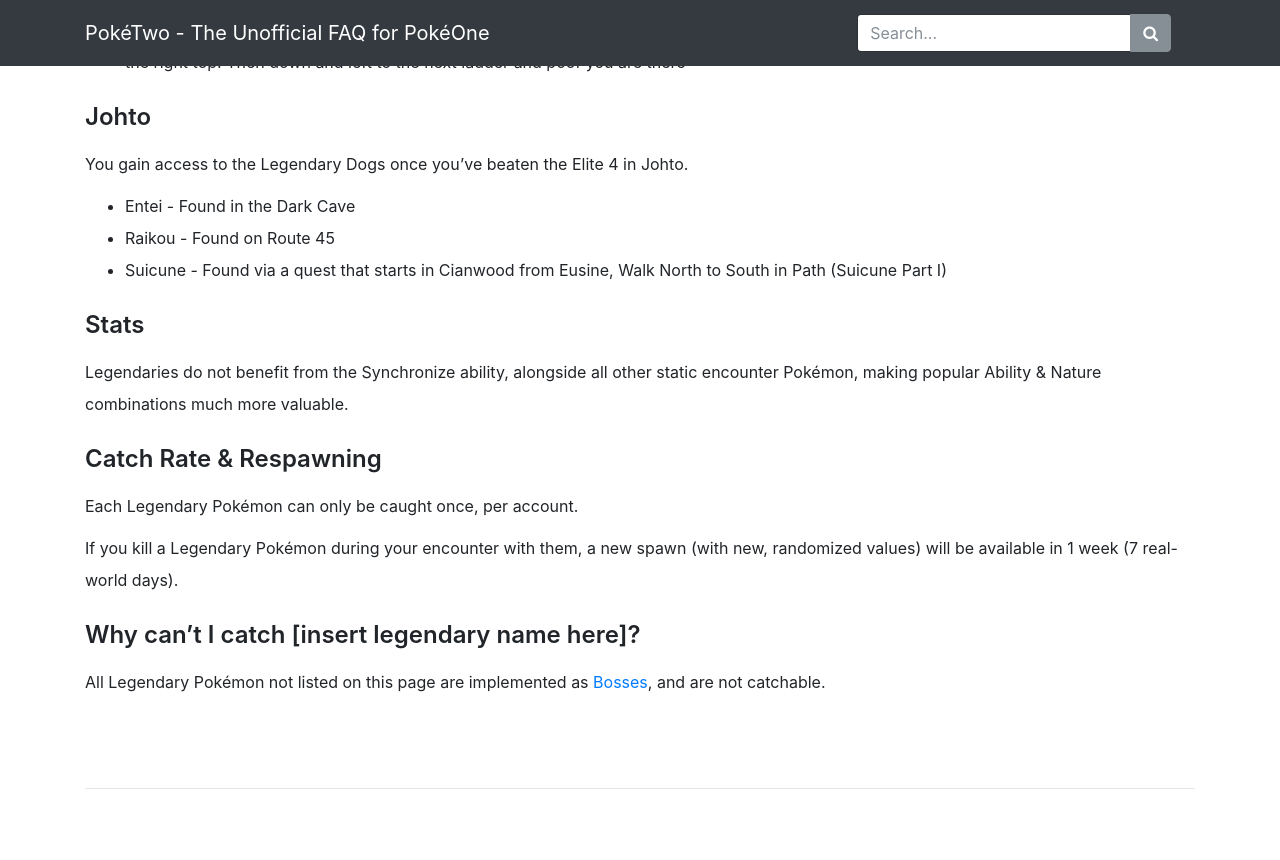
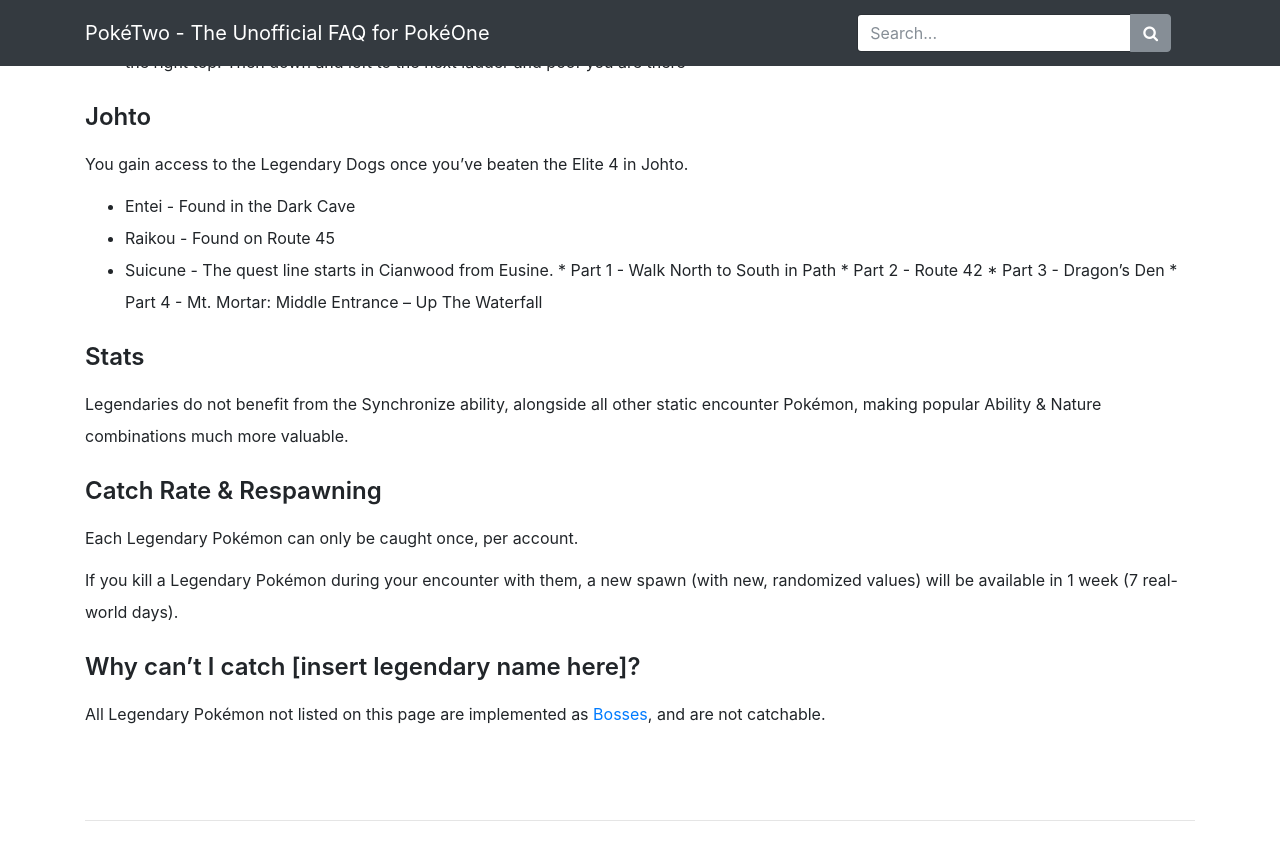
Before and after one commit to X3I/poketwo.com, a Jekyll site: the page built from _pages/guides/legendaries.md, in a window 1280 px wide and 900 px high, scrolled down 484 px. Shown: the top 860 px of the window. Built offline with Jekyll 4.4.1, drawn with Linux system fonts in a browser that asks for light colours; nearby versions of some CDN libraries; our own code applies the rules of GitHub Pages for plain Markdown files.

Commit message:
Update legendaries.md

```diff
--- a/_pages/guides/legendaries.md
+++ b/_pages/guides/legendaries.md
@@ -36,7 +36,11 @@
 
 * Entei - Found in the Dark Cave
 * Raikou - Found on Route 45
-* Suicune - Found via a quest that starts in Cianwood from Eusine, Walk North to South in Path (Suicune Part I)
+* Suicune - The quest line starts in Cianwood from Eusine.
+          * Part 1 - Walk North to South in Path
+          * Part 2 - Route 42
+          * Part 3 - Dragon’s Den
+          * Part 4 - Mt. Mortar: Middle Entrance – Up The Waterfall
 
 ## Stats
 
```
